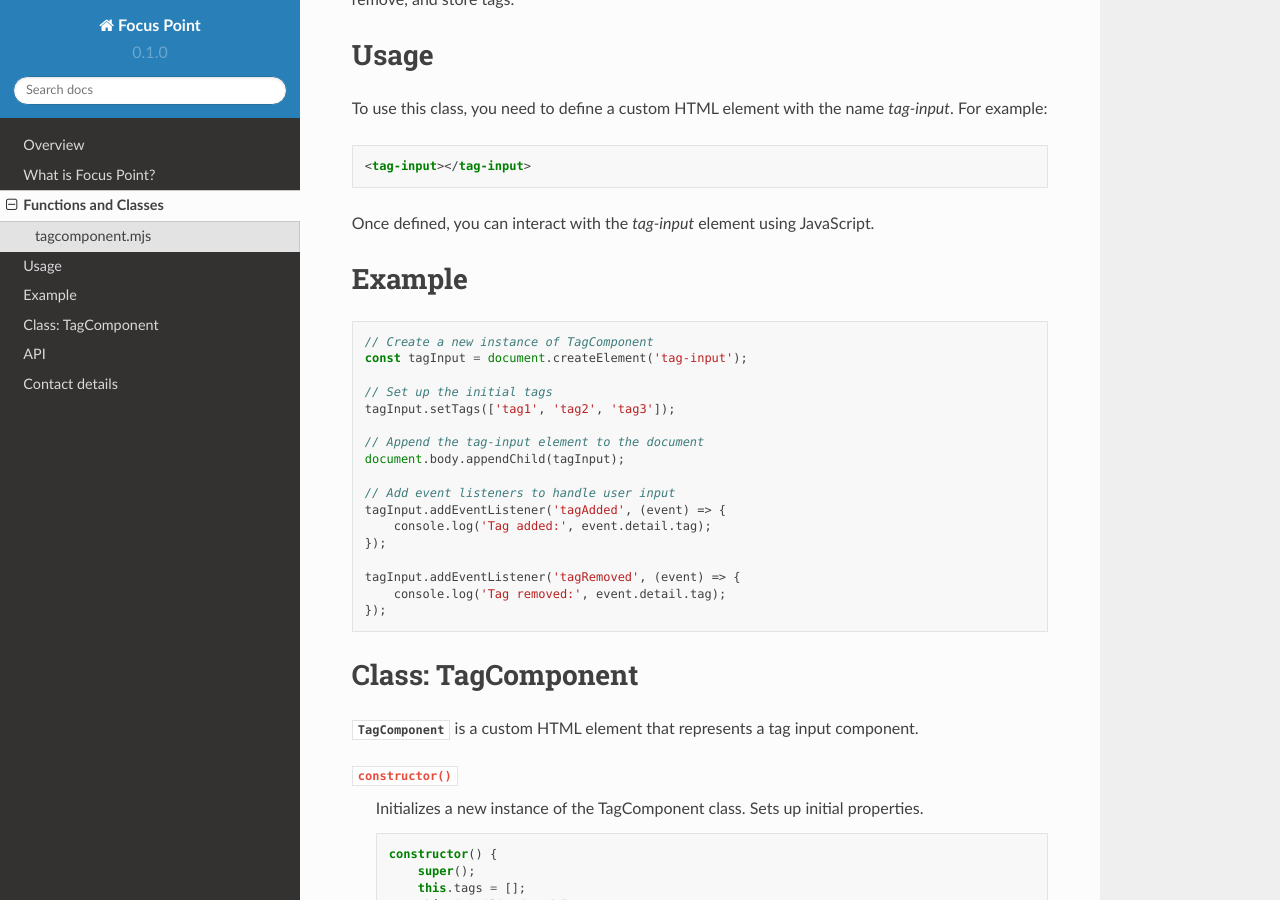
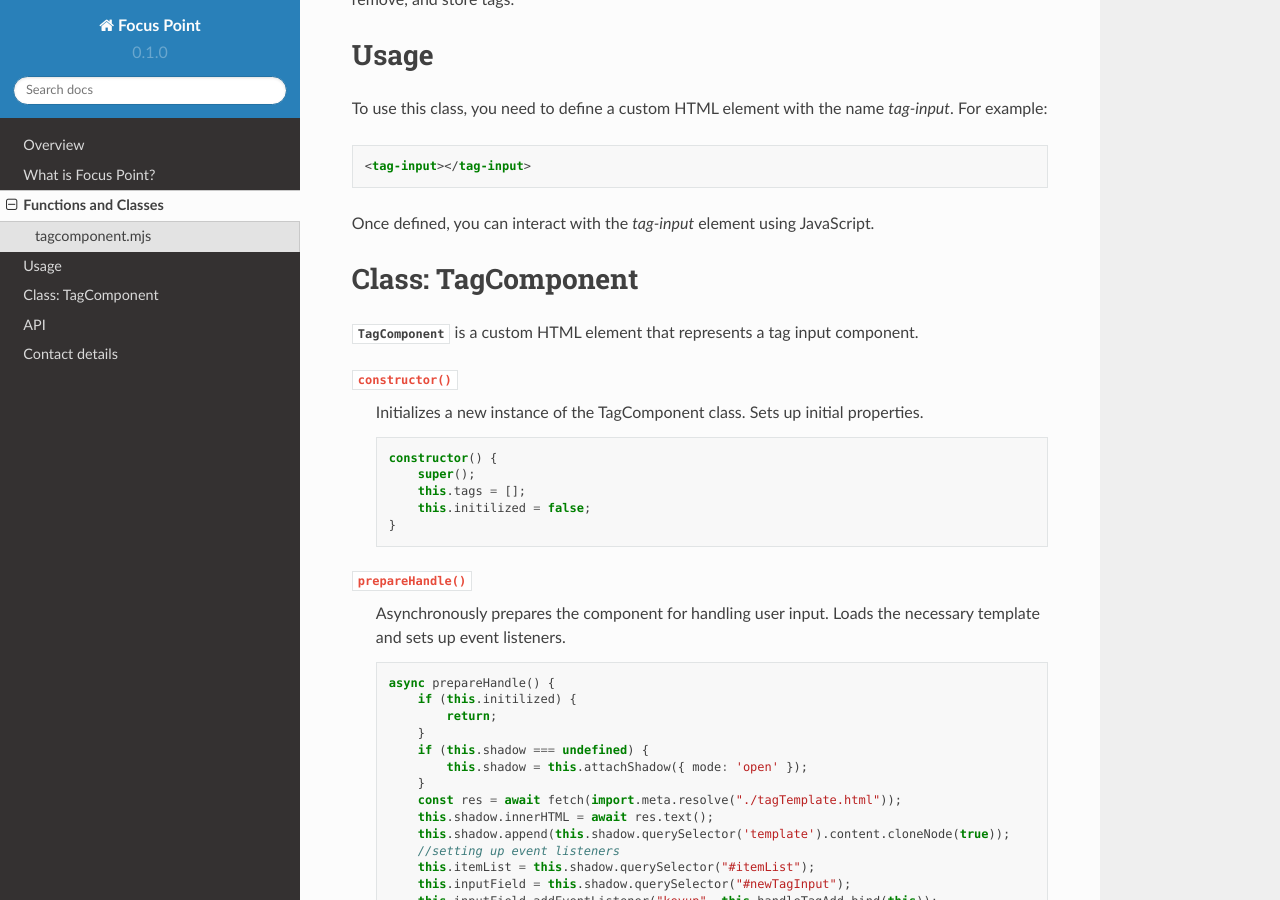
Before and after one commit to Omega0x013/focus-point-docs, a Sphinx documentation site: the page built from docs/source/func.rst, in a window 1280 px wide and 900 px high, scrolled down 252 px. Built offline with Sphinx 7.4.7 and the Read the Docs theme 2.0.0, drawn with Linux system fonts in a browser that asks for light colours.

Commit message:
Update func.rst

```diff
--- a/docs/source/func.rst
+++ b/docs/source/func.rst
@@ -16,29 +16,6 @@ To use this class, you need to define a custom HTML element with the name `tag-i
     <tag-input></tag-input>
 
 Once defined, you can interact with the `tag-input` element using JavaScript.
-
-Example
---------
-
-.. code-block:: javascript
-
-    // Create a new instance of TagComponent
-    const tagInput = document.createElement('tag-input');
-
-    // Set up the initial tags
-    tagInput.setTags(['tag1', 'tag2', 'tag3']);
-
-    // Append the tag-input element to the document
-    document.body.appendChild(tagInput);
-
-    // Add event listeners to handle user input
-    tagInput.addEventListener('tagAdded', (event) => {
-        console.log('Tag added:', event.detail.tag);
-    });
-
-    tagInput.addEventListener('tagRemoved', (event) => {
-        console.log('Tag removed:', event.detail.tag);
-    });
 
 Class: TagComponent
 --------------------
```
